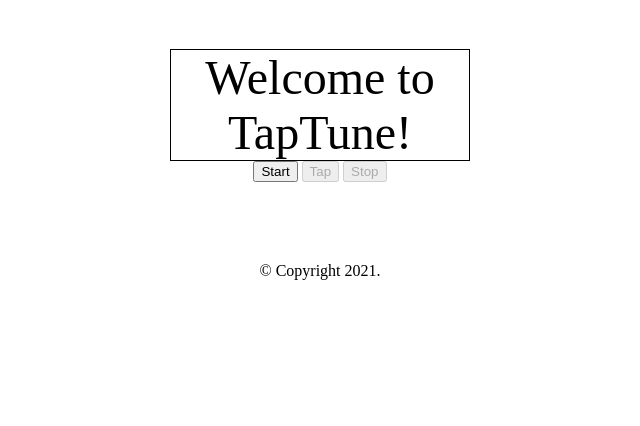
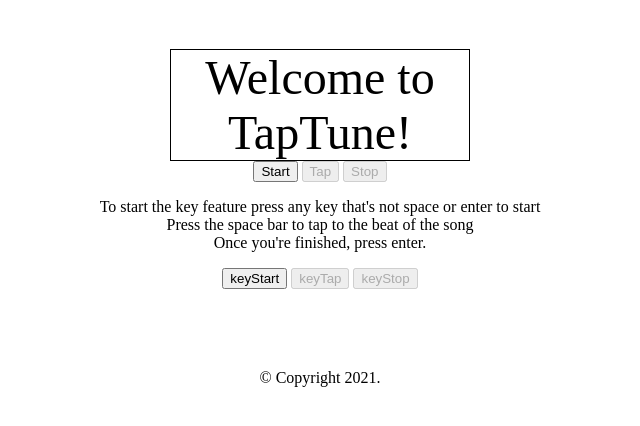
Before and after one commit to Capstone-Projects-2021-Spring/project-tap-tune, a Flask app: page / in a window 1280 px wide. Shown: the part 165-591 px from the top of the page, without its empty margins (320-960 px from the left). Run offline with Flask 2, Linux system fonts and the light colour scheme.

Commit message:
adding keyTap Buttons

```diff
--- a/templates/index.html
+++ b/templates/index.html
@@ -16,4 +16,14 @@
   	 <button id="recordTap" disabled>Tap</button>
   	 <button id="recordStop" disabled>Stop</button>
   </div>
+
+<p>To start the key feature press any key that's not space or enter to start <br />
+    Press the space bar to tap to the beat of the song <br />
+    Once you're finished, press enter.</p>
+  <div id = "KeyElements">
+	 <button id="keyContainer">keyStart</button>
+  	 <button id="keyTap" disabled>keyTap</button>
+  	 <button id="keyStop" disabled>keyStop</button>
+  </div>
+
 {% endblock %}
```
